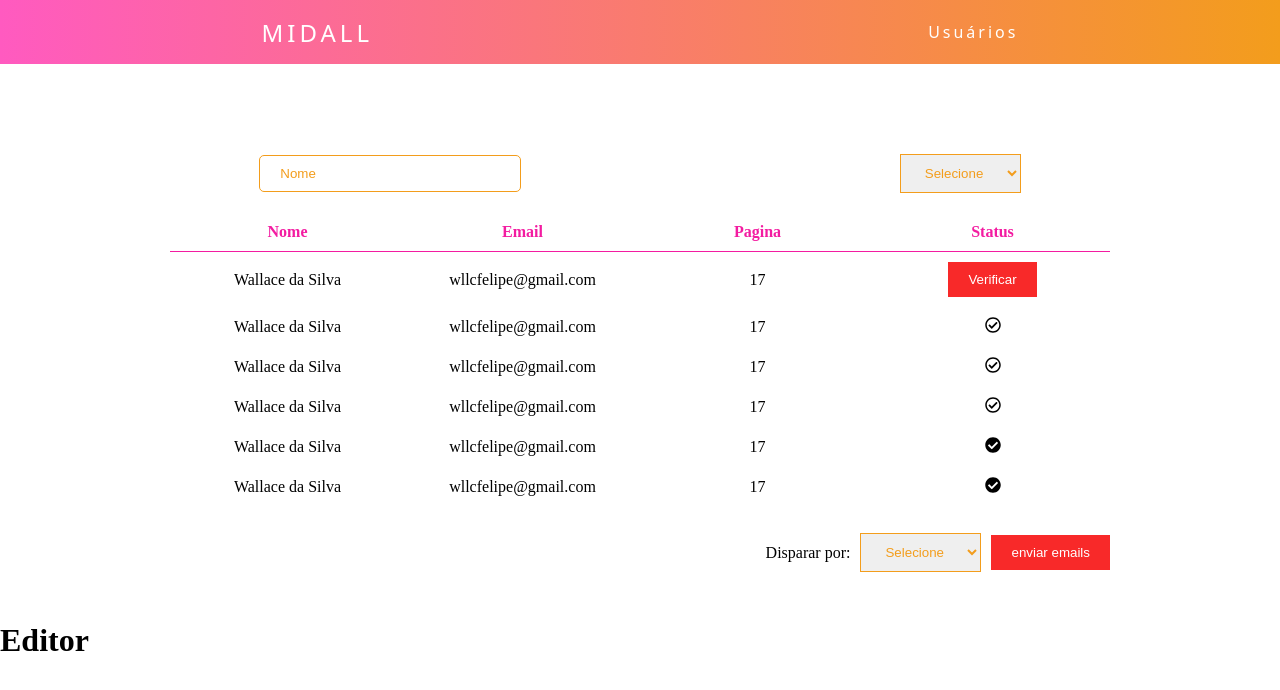
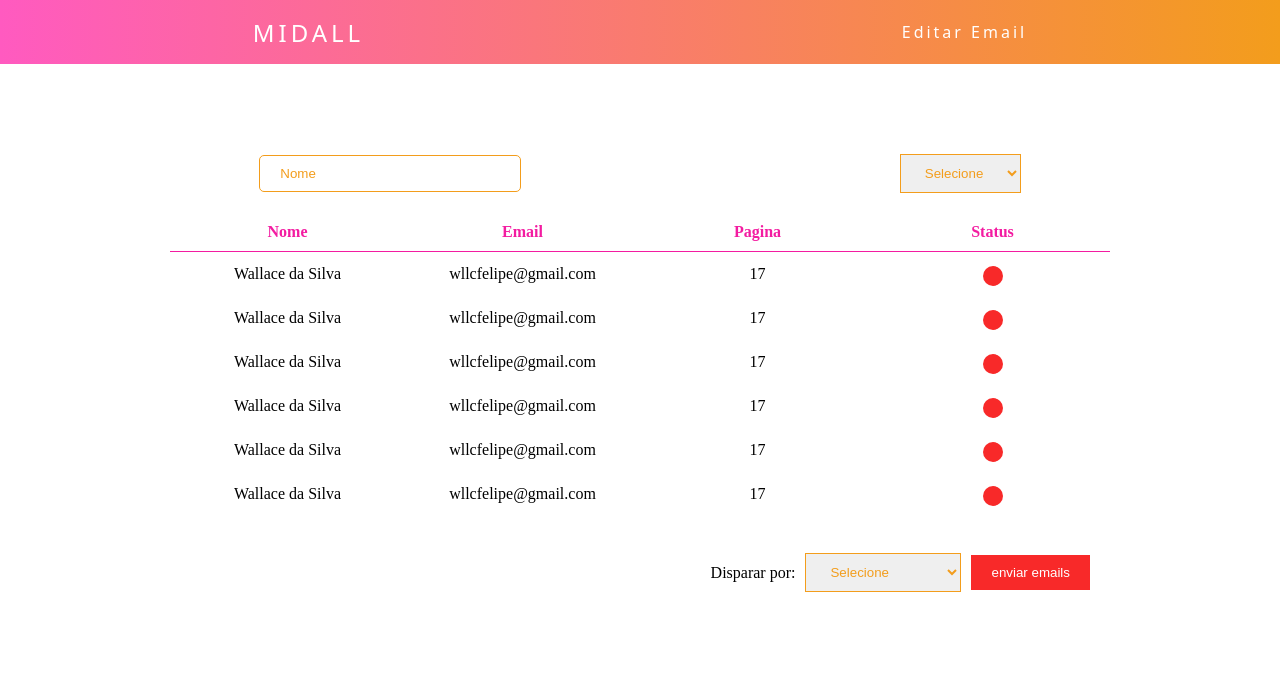
Before and after one commit to The-Seven-DSM/Send.me-FrontEnd-2022-2, a React (Create React App) app: page / in a window 1280 px wide. Shown: the top 690 px of the page. Built offline with nearby package versions, Linux system fonts and the light colour scheme.

Commit message:
Finalização das paginas / criar um editor novo

```diff
--- a/package.json
+++ b/package.json
@@ -6,9 +6,11 @@
     "@testing-library/jest-dom": "^5.14.1",
     "@testing-library/react": "^13.0.0",
     "@testing-library/user-event": "^13.2.1",
+    "jodit-react": "^1.3.18",
     "react": "^18.2.0",
     "react-dom": "^18.2.0",
     "react-icons": "^4.4.0",
+    "react-router-dom": "^6.2.1",
     "react-scripts": "5.0.1",
     "styled-components": "^5.3.5",
     "web-vitals": "^2.1.0"
--- a/src/App.css
+++ b/src/App.css
@@ -18,7 +18,23 @@ a:hover {
 main{
   padding: 50px;
 }
-
+.editor{
+  top: 0;
+  left: 0;
+  display: flex;
+  justify-content: space-around;
+  align-items: center;
+  flex-wrap: wrap;
+}
+.pdf{
+  display: flex;
+  justify-content: center;
+  align-items: center;
+  width: 400px;
+  height: 500px;
+  background: #ccc;
+  margin: 50px;
+}
 /* -------------------------------------------------- NAVBAR -------------------------------------------------- */
 
 .logo {
@@ -53,6 +69,9 @@ nav {
 .scr{
   background: red;
 }
+.scrV{
+  background: green;
+}
 table{
   padding: 0 60px;
 }
@@ -63,6 +82,7 @@ table{
   padding:20px;
   background: #fff;
 }
+
 input{
   width: 220px;
   padding: 10px 20px;
@@ -104,10 +124,11 @@ th,td{
   word-break: break-all;
   text-align: center;
 }
-/* tr:hover td{
+tr:hover td{
   background: #f6f6f6;
   color: #f39d1c;
-} */
+  cursor: pointer;
+}
 ::placeholder{
   color: #f39d1c;
 }
@@ -116,17 +137,37 @@ th,td{
   display: flex;
   justify-content: flex-end;
   align-items: center;
-  padding: 20px 120px 0 0;
+  margin: 20px;
+  padding: 20px 120px 20px 0;
 }
-button{
+#status{
+  border-radius: 50%;
+  background: #f82929;
+  padding: 10px;
+  cursor: pointer;
+  border: 0;
+}
+#statusV{
+  border-radius: 50%;
+  background: green;
+  padding: 10px;
+  cursor: pointer;
+  border: 0;
+}
+.push{
   padding: 10px 20px;
   background: #f82929;
   cursor: pointer;
   color: #fff;
   border: 0;
-
 }
-
+.empty{
+  padding: 10px 20px;
+  background: #ccc;
+  cursor: pointer;
+  color: #000;
+  border: 0;
+}
 @media(max-width:991px){
   .table-section{
     padding: 0 10px;
@@ -140,4 +181,4 @@ button{
   }
 }
 
-/* -------------------------------------------------- TABLE -------------------------------------------------- */
+/* -------------------------------------------------- PUSH BAR / TABLE -------------------------------------------------- */
--- a/src/App.js
+++ b/src/App.js
@@ -1,17 +1,18 @@
 import React from 'react';
-import Header from './components/Header/header';
+import {BrowserRouter, Route, Routes} from 'react-router-dom'
 import Table from './components/Table/table';
 import './App.css';
-import Editor from './Editor/editor';
+import Editor from './components/Editor/editor';
 
-function App() {
+const App = () => {
   return(
-    <>
-      <Header />
-      <Table />
-      <Editor />
-    </>
 
+    <BrowserRouter>
+      <Routes>
+        <Route path='/' element={<Table />} />
+        <Route path='/editor' element={<Editor />} />
+      </Routes>
+    </BrowserRouter>
   )
 
 };
--- a/src/Editor/editor.js
+++ /dev/null
@@ -1,9 +0,0 @@
-import React from "react";
-
-function Editor(){
-    return(
-        <h1>Editor</h1>
-    )
-}
-
-export default Editor;
--- /dev/null
+++ b/src/components/Editor/editor.js
@@ -0,0 +1,41 @@
+import React, {useState, useRef} from 'react';
+import JoditEditor from "jodit-react";
+import Header from "../Header/header";
+
+const Editor = () => {
+	const editor = useRef(null)
+	const [content, setContent] = useState('')
+
+	const config = {
+		readonly: false // all options from https://xdsoft.net/jodit/doc/,
+	};
+
+	return (
+        <>
+        <Header />
+        <div className="search">
+            <h3>Verificar Email / Editar Email</h3>
+        </div>
+        <div className="editor">
+
+            <JoditEditor
+            	ref={editor}
+                value={content}
+                config={config}
+                tabIndex={1} // tabIndex of textarea
+                onBlur={newContent => setContent(newContent)} // preferred to use only this option to update the content for performance reasons
+                onChange={newContent => {}}
+            />
+            <div className="pdf">
+                <h3>pdf</h3>
+            </div>
+        </div>
+        <div className="send">
+                <button className="push">Validar Email</button>
+                <button className="empty">Enviar Emails</button>
+            </div>
+        </>
+        );
+}
+
+export default Editor
--- a/src/components/Header/header.js
+++ b/src/components/Header/header.js
@@ -6,7 +6,7 @@ function Header(){
       <nav>
         <a className="logo" href="/">Midall</a>
         <ul className="nav-list">
-          <li><a href="/">Usuários</a></li>
+          <li><a href="/editor">Editar Email</a></li>
         </ul>
       </nav>
       // <C.Nav>
--- /dev/null
+++ b/src/components/Table/button.js
@@ -0,0 +1,19 @@
+import React, {useState}from "react";
+
+function Button(){
+    const [btnState, setBtnState] = useState(false);
+
+    function handleClick(){
+        setBtnState(btnState => !btnState);
+    }
+
+    let toggleClassCheck = btnState ? 'V': '';
+
+    return(
+        <button
+        id={`status${toggleClassCheck}`}
+        onClick={handleClick}
+        ></button>
+    )
+}
+export default Button
--- a/src/components/Table/table.js
+++ b/src/components/Table/table.js
@@ -1,10 +1,14 @@
 import React from "react";
-import { FaCheckCircle } from "react-icons/fa";
-import { FaRegCheckCircle } from "react-icons/fa";
+import Button from "./button";
+import Header from "../Header/header";
+// import { FaCheckCircle } from "react-icons/fa";
+// import { FaRegCheckCircle } from "react-icons/fa";
 
-function Table(){
+const Table = () => {
 
-    return(
+    return (
+        <>
+        <Header />
         <main>
             <div className="search">
               <input type="text" placeholder="Nome"/>
@@ -29,74 +33,50 @@ function Table(){
                         <td>Wallace da Silva</td>
                         <td>wllcfelipe@gmail.com</td>
                         <td>17</td>
-                        <td><button id="scr">Verificar</button></td>
+                        <td><Button /></td>
 
                     </tr>
                     <tr>
                         <td>Wallace da Silva</td>
                         <td>wllcfelipe@gmail.com</td>
                         <td>17</td>
-                        <td><FaRegCheckCircle /></td>
+                        <td><Button /></td>
                     </tr>
                     <tr>
                         <td>Wallace da Silva</td>
                         <td>wllcfelipe@gmail.com</td>
                         <td>17</td>
-                        <td><FaRegCheckCircle /></td>
+                        <td><Button /></td>
                     </tr>
                     <tr>
                         <td>Wallace da Silva</td>
                         <td>wllcfelipe@gmail.com</td>
                         <td>17</td>
-                        <td><FaRegCheckCircle /></td>
+                        <td><Button /></td>
                     </tr>
                     <tr>
                         <td>Wallace da Silva</td>
                         <td>wllcfelipe@gmail.com</td>
                         <td>17</td>
-                        <td><FaCheckCircle /></td>
+                        <td><Button /></td>
                     </tr>
                     <tr>
                         <td>Wallace da Silva</td>
                         <td>wllcfelipe@gmail.com</td>
                         <td>17</td>
-                        <td><FaCheckCircle /></td>
+                        <td><Button /></td>
                     </tr>
                     <tr>
                         <td>Wallace da Silva</td>
                         <td>wllcfelipe@gmail.com</td>
                         <td>17</td>
-                        <td><FaCheckCircle /></td>
+                        <td><Button /></td>
                     </tr>
                     <tr>
                         <td>Wallace da Silva</td>
                         <td>wllcfelipe@gmail.com</td>
                         <td>17</td>
-                        <td><FaCheckCircle /></td>
-                    </tr>
-                    <tr>
-                        <td>Wallace da Silva</td>
-                        <td>wllcfelipe@gmail.com</td>
-                        <td>17</td>
-                        <td>.</td>
-                    </tr>
-                    <tr>
-                        <td>Wallace da Silva</td>
-                        <td>wllcfelipe@gmail.com</td>
-                        <td>17</td>
-                        <td>.</td>
-                    </tr>
-                    <tr>
-                        <td>Wallace da Silva</td>
-                        <td>wllcfelipe@gmail.com</td>
-                        <td>17</td>
-                        <td>.</td>
-                    </tr>
-                    <tr>
-                        <td>Wallace da Silva</td>
-                        <td>wllcfelipe@gmail.com</td>
-                        <td>17</td>
-                        <td>.</td>
+                        <td><Button /></td>
                     </tr>
                 </tbody>
             </table>
@@ -105,13 +85,14 @@ function Table(){
                 <p>Disparar por:</p>
                 <select>
                     <option value="0">Selecione</option>
-                    <option value="1">Teste1</option>
-                    <option value="2">Teste2</option>
+                    <option value="1">Verificados</option>
+                    <option value="2">Não Verificados</option>
                 </select>
-                <button>enviar emails</button>
+                <button className="push">enviar emails</button>
             </div>
         </main>
-    )
+        </>
+    );
 }
 
 export default Table;
--- a/src/index.js
+++ b/src/index.js
@@ -1,4 +1,5 @@
 import React from 'react';
+import {BrowserRouter as Router, Route} from 'react-router-dom'
 import ReactDOM from 'react-dom/client';
 import App from './App';
 import reportWebVitals from './reportWebVitals';
```
Also changed, not shown: 1 other file (tests, documents, lock files or other folders).
